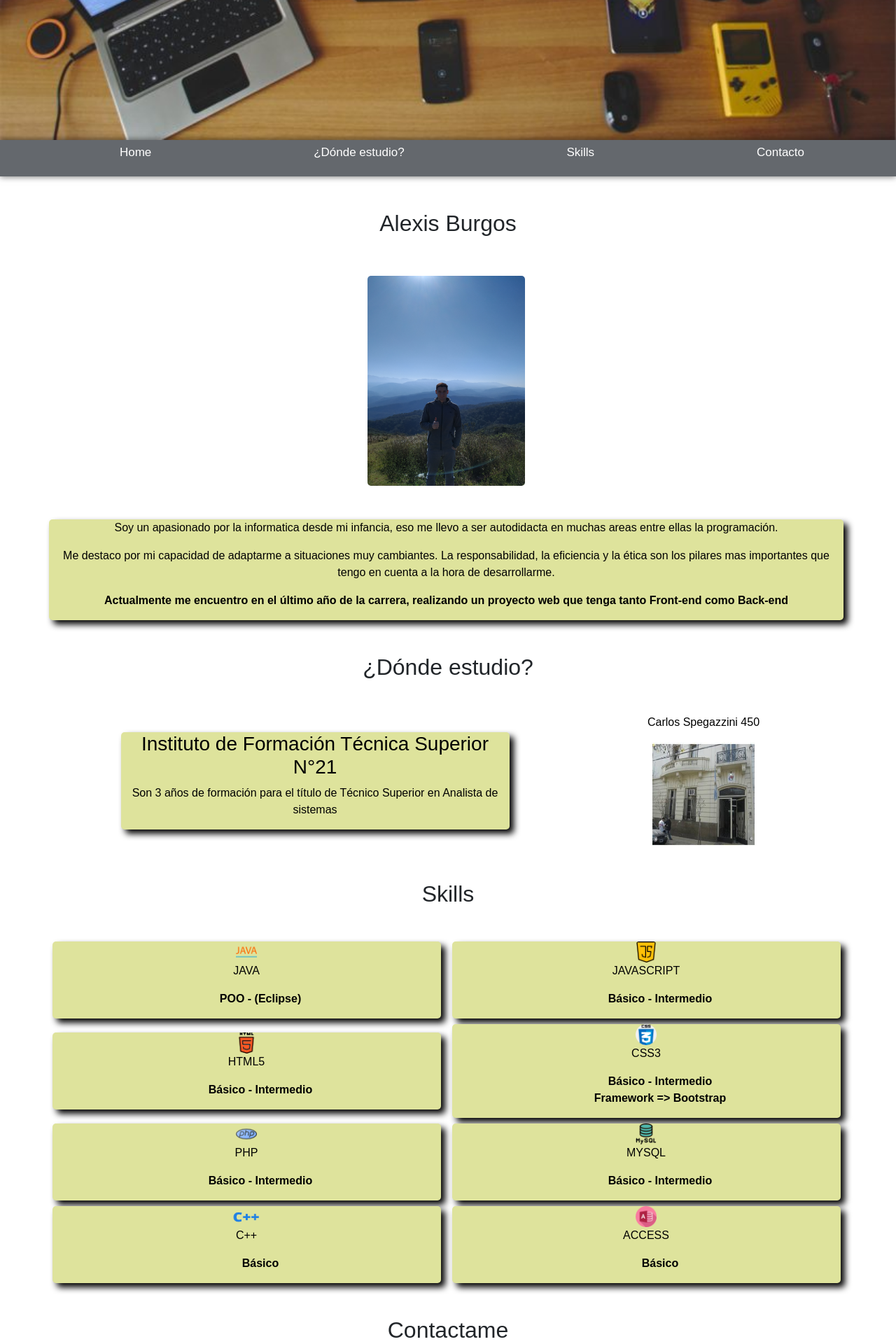
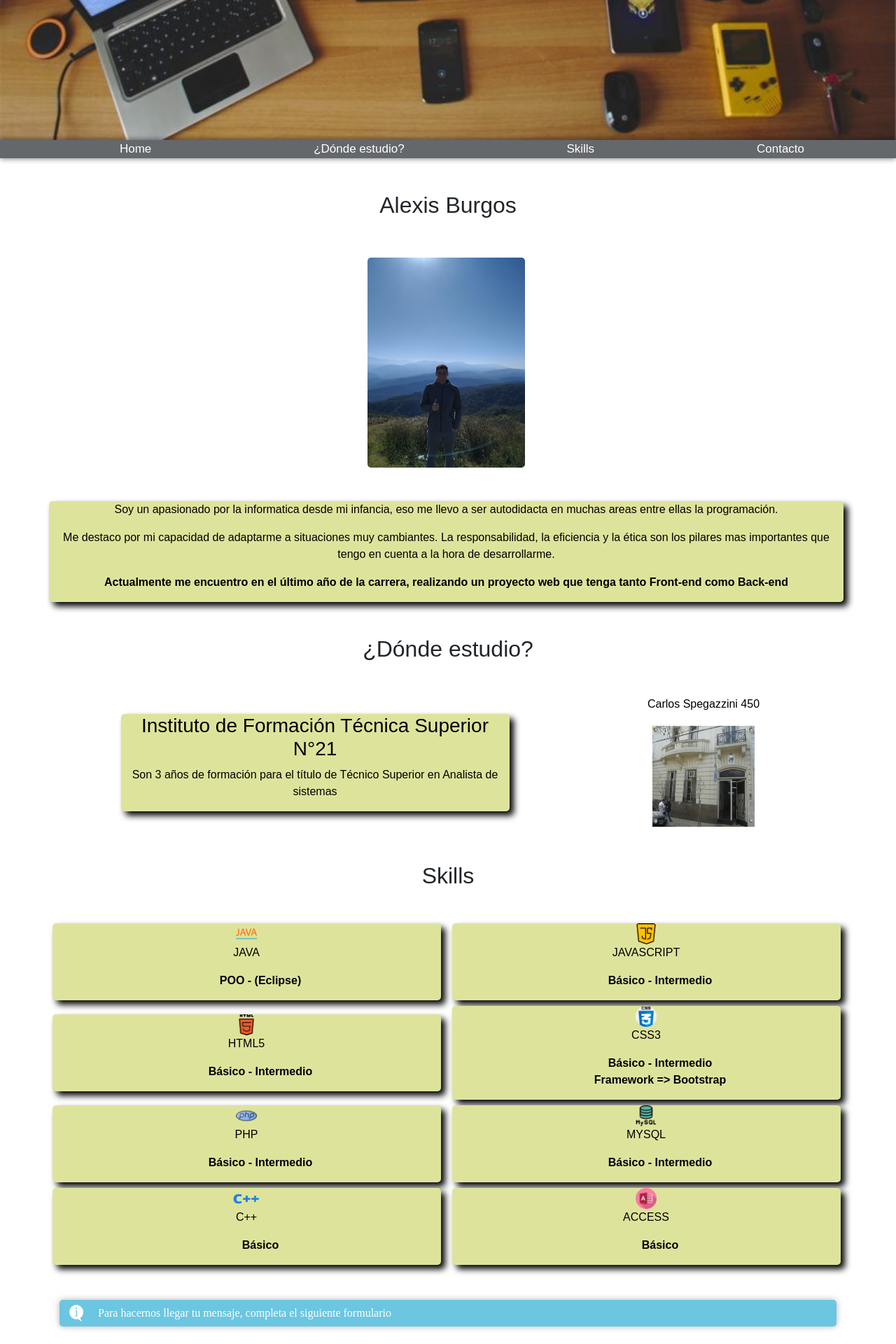
Before and after one commit to Alexisburgos97/Proyecto_0, a PHP site: page /index.php?rta=error in a window 1280 px wide. Shown: the part 200-2120 px from the top of the page at 70% size. Run offline with PHP 8.4, Linux system fonts and the light colour scheme.

Commit message:
Agregando sesiones y agregando en css clase info ok error

```diff
--- a/css/estilo.css
+++ b/css/estilo.css
@@ -48,7 +48,6 @@ nav{
   box-shadow: 0 0 9px rgba(0,0,0,0.6);
   width: 100%;
   height: auto;
-  padding: 5px;
   position: relative;
 }
 
@@ -56,16 +55,16 @@ nav ul{
   font-family: serif;
   font-size: 17px;
   list-style: none;
-  flex: 1;
   display: flex;
-  justify-content: flex-end;
+  flex-direction: row;
 }
 
 nav ul li{
-  flex-direction: row;
   position: relative;
-  text-align: center;
+  text-align:center;
+  width: 100%;
 }
+
 
 section > div > form input,textarea,select,button{
   border-radius: 5px;
@@ -283,6 +282,7 @@ img:hover{
     max-width: 66.666667%;
   }
   .col-ssm-9 {
+
     -ms-flex: 0 0 75%;
     flex: 0 0 75%;
     max-width: 75%;
@@ -303,3 +303,19 @@ img:hover{
     max-width: 100%;
   }
 }
+
+.ok,
+.error,
+.info{
+  background: 12px center no-repeat;
+  padding: 10px 10px 10px 55px;
+  color: white;
+  font: 16px Arial bolder;
+  border-radius: 5px;
+  margin: 50px auto;
+  box-shadow: 0 0 10px rgba(0,0,0,.3);
+}
+
+.info{ background-color: #6BC6E1; background-image: url(../images/ui-info.jpg); }
+.ok, .success{ background-color: #6CBF6C; background-image: url(../images/ui-success.jpg); }
+.error{ background-color: #DC6460; background-image: url(../images/ui-error.jpg); }
--- a/index.php
+++ b/index.php
@@ -1,3 +1,6 @@
+<?php
+  include('setup/configuracion.php');
+?>
 <!DOCTYPE html>
 <html lang="es" dir="ltr">
   <head>
@@ -130,6 +133,22 @@
           </div>
     </section>
 
+    <section class="container">
+    <?php
+      if(isset($_SESSION['rta'])){
+        if($_SESSION['rta'] == 'ok'){
+          echo "<p class='ok'>Mensaje enviado exitosamente!</p>";
+        }else{
+          echo "<p class='error'>El mensaje no se ha podido enviar, intentelo nuevamente</p>";
+        }
+        unset($_SESSION['rta']);
+      }else{
+        echo "<p class='info'>Para hacernos llegar tu mensaje, completa el siguiente formulario</p>";
+      }
+
+    ?>
+    </section>
+
     <section class="container" id="contacto">
       <h2 class="mt-5" style="text-align: center;">Contactame</h2>
       <div>
--- /dev/null
+++ b/setup/configuracion.php
@@ -0,0 +1,6 @@
+<?php
+
+session_start();
+
+
+?>
```
Also changed, not shown: backend/contacto.php (+13 -7 lines), images/ui-error.jpg (added), images/ui-info.jpg (added), images/ui-success.jpg (added).
